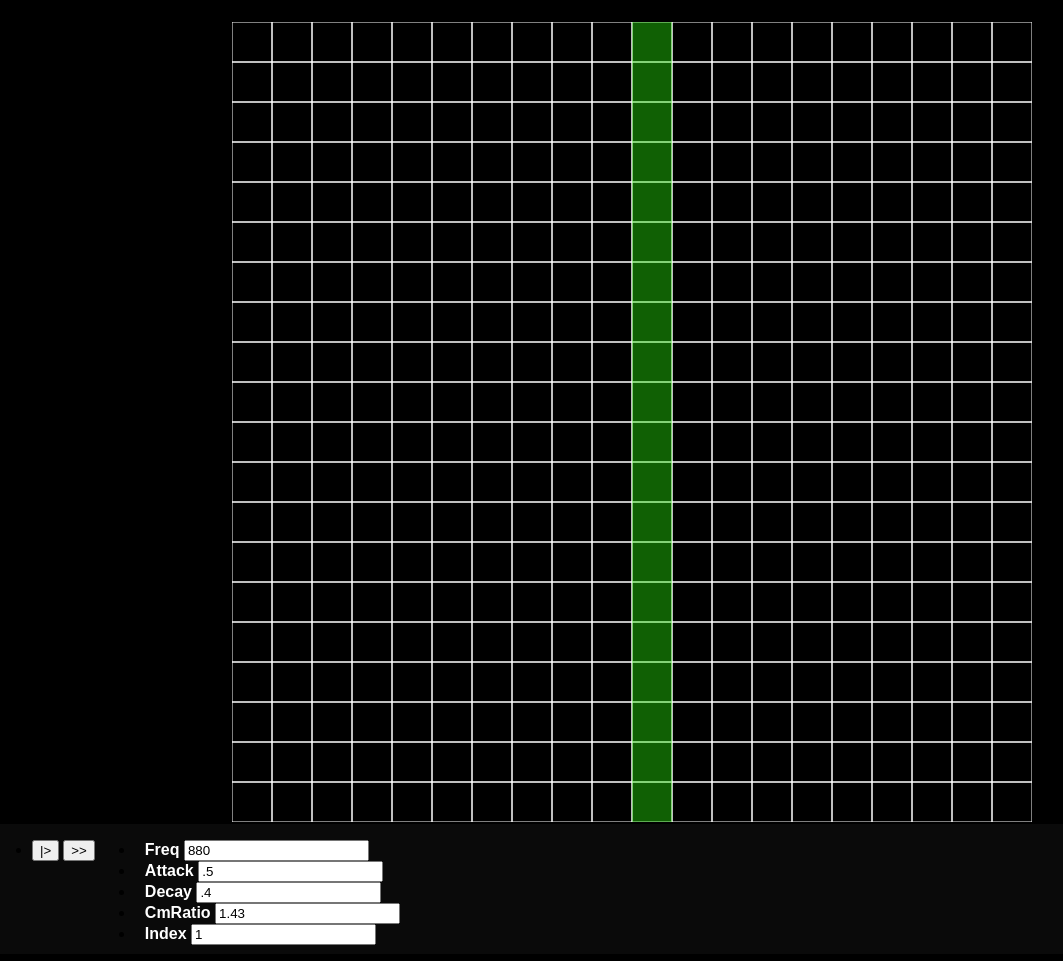
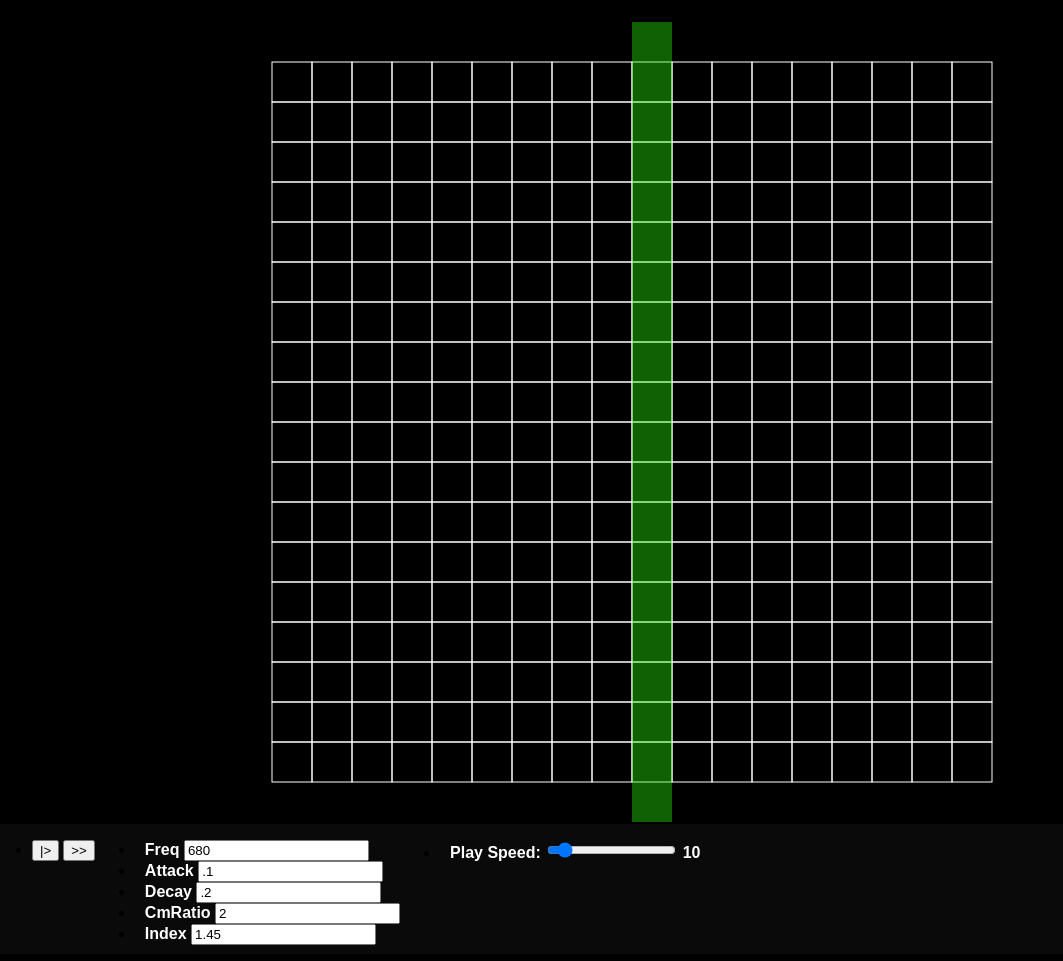
Before and after one commit to lucaskern/BeatMaker, a plain HTML site: page index.html in a window 1280 px wide. Shown: the whole page, without its empty margins (8-1071 px from the left). Drawn offline with Linux system fonts and the light colour scheme.

Commit message:
Small tweaks

```diff
--- a/bundle.js
+++ b/bundle.js
@@ -192,6 +192,10 @@ const app = {
     document.querySelector("#forward").onclick = function (e) {
       thisRef.forward();
     };
+    document.querySelector("#speed").onchange = function (e) {
+      thisRef.framesLimit = e.target.value;
+      document.querySelector("#speedVal").value = e.target.value;
+    };
   },
   runAutomata: function () {
     // loop through every cell
@@ -217,8 +221,8 @@ const app = {
     this.ctx.fillRect(0, 0, this.canvas.width, this.canvas.height);
 
     this.ctx.fillStyle = 'red';
-    for (let y = 0; y < this.height; y++) {
-      for (let x = 0; x < this.width; x++) {
+    for (let y = 1; y < this.height - 1; y++) {
+      for (let x = 1; x < this.width - 1; x++) {
         if (this.grid[y][x][0] == 1) {
           //fill and stroke rects
           this.ctx.fillRect(x * this.cellSize, y * this.cellSize, this.cellSize, this.cellSize)
@@ -227,8 +231,8 @@ const app = {
       }
     }
 
-    for (let y = 0; y < this.height; y++) {
-      for (let x = 0; x < this.width; x++) {
+    for (let y = 1; y < this.height - 1; y++) {
+      for (let x = 1; x < this.width - 1; x++) {
         this.ctx.strokeRect(x * this.cellSize, y * this.cellSize, this.cellSize, this.cellSize);
       }
     }
--- a/index.html
+++ b/index.html
@@ -49,23 +49,31 @@
     <ul>
       <li>
         <label> Freq </label>
-        <input type="text" id="freq" value="880">
+        <input type="text" id="freq" value="680">
       </li>
       <li>
         <label> Attack </label>
-        <input type="text" id="attack" value=".5">
+        <input type="text" id="attack" value=".1">
       </li>
       <li>
         <label> Decay </label>
-        <input type="text" id="decay" value=".4">
+        <input type="text" id="decay" value=".2">
       </li>
       <li>
         <label> CmRatio </label>
-        <input type="text" id="cm" value="1.43">
+        <input type="text" id="cm" value="2">
       </li>
       <li>
         <label> Index </label>
-        <input type="text" id="indexV" value="1">
+        <input type="text" id="indexV" value="1.45">
+      </li>
+    </ul>
+    <ul>
+      <li>
+        <label> Play Speed:
+          <input id="speed" name="speed" type="range" value="10" min="1" max="100">
+          <output name="speedVal" id="speedVal">10</output>
+        </label>
       </li>
     </ul>
   </div>
```
Also changed, not shown: main.js (+8 -4 lines).
